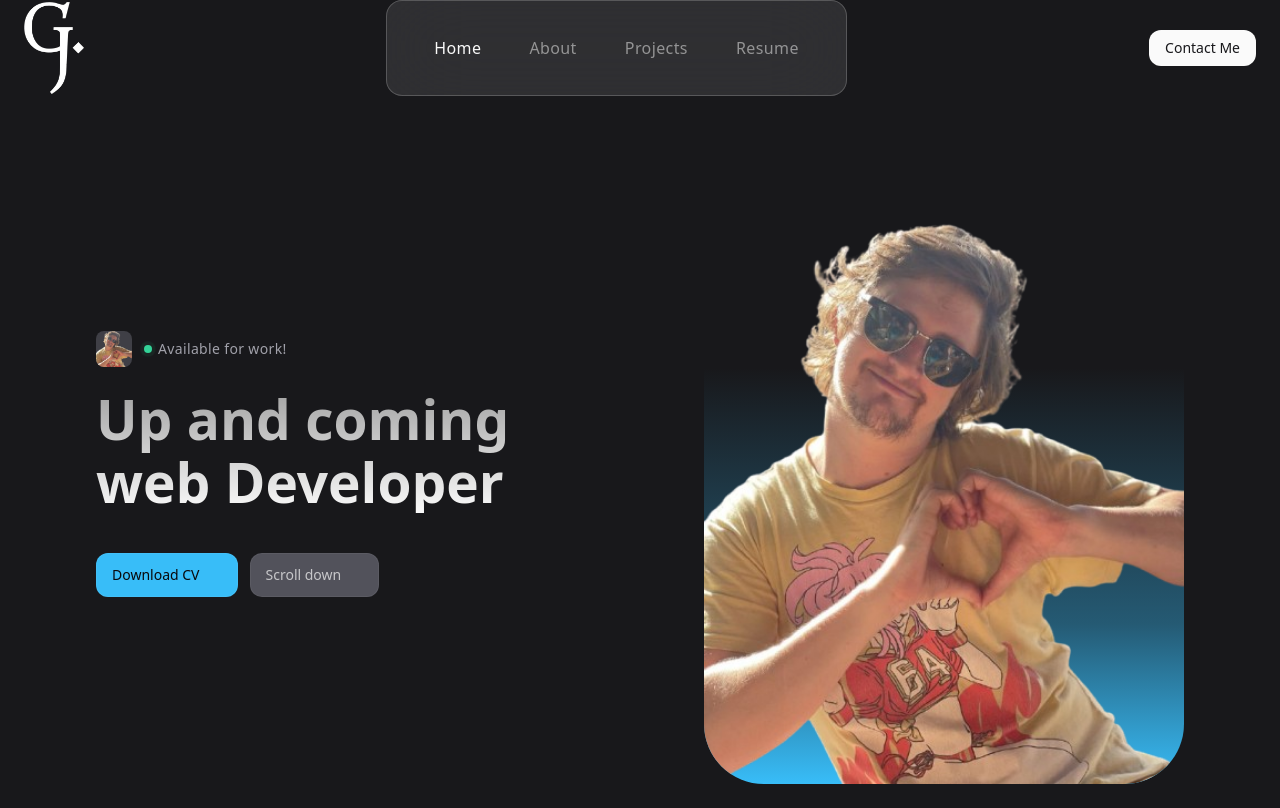
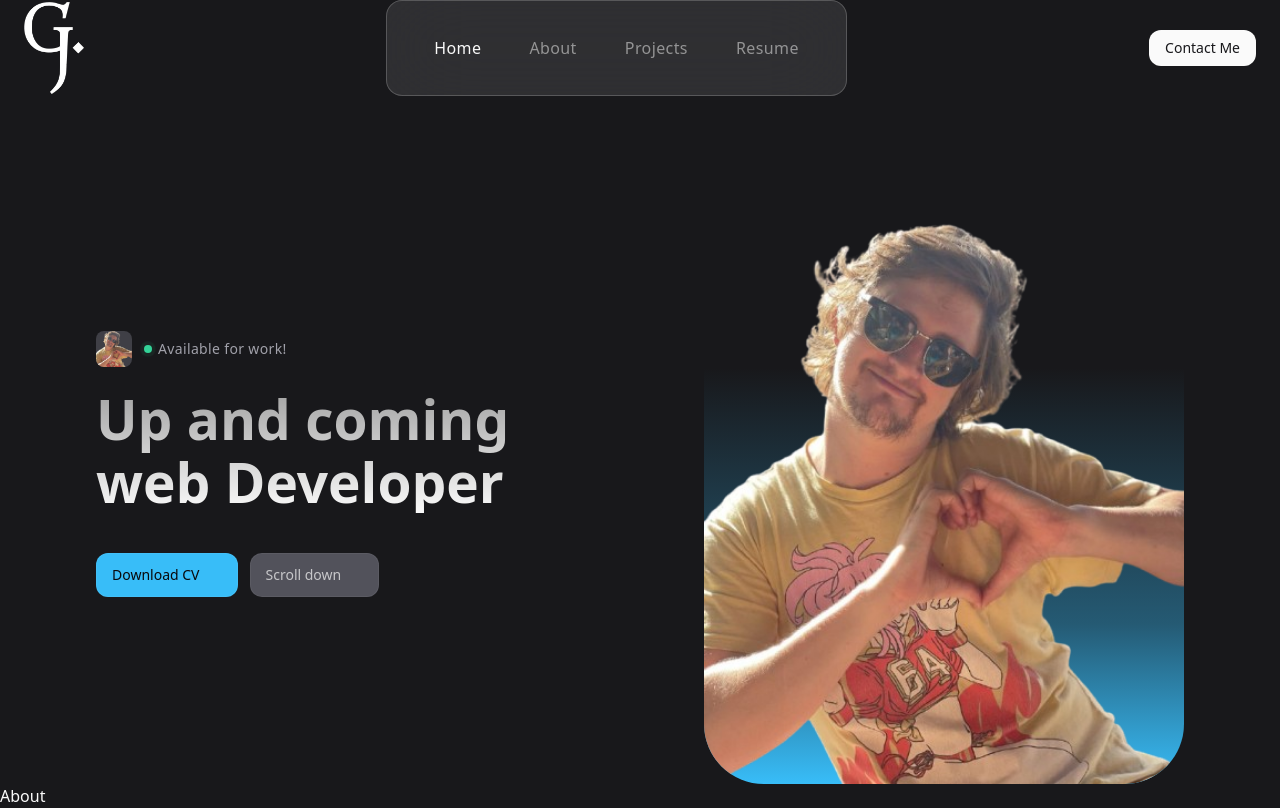
Before and after one commit to gareth-jones117/Portfolio, a React (Vite) app in the folder Gareth-Jones/: page / in a window 1280 px wide. Built offline with nearby package versions, Linux system fonts and the light colour scheme.

Commit message:
made about, intial commit

```diff
--- a/Gareth-Jones/src/App.jsx
+++ b/Gareth-Jones/src/App.jsx
@@ -1,5 +1,6 @@
 import Header from './components/Header'
 import Hero from './components/Hero'
+import About from './components/About'
 
 const App = () => {
   return (
@@ -8,6 +9,7 @@ const App = () => {
       <main>
         <Hero />
       </main>
+      <About />
     </>
   )
 }
--- a/Gareth-Jones/src/components/About.jsx
+++ b/Gareth-Jones/src/components/About.jsx
@@ -0,0 +1,4 @@
+const About = () => {
+  return <div>About</div>
+}
+export default About
```
